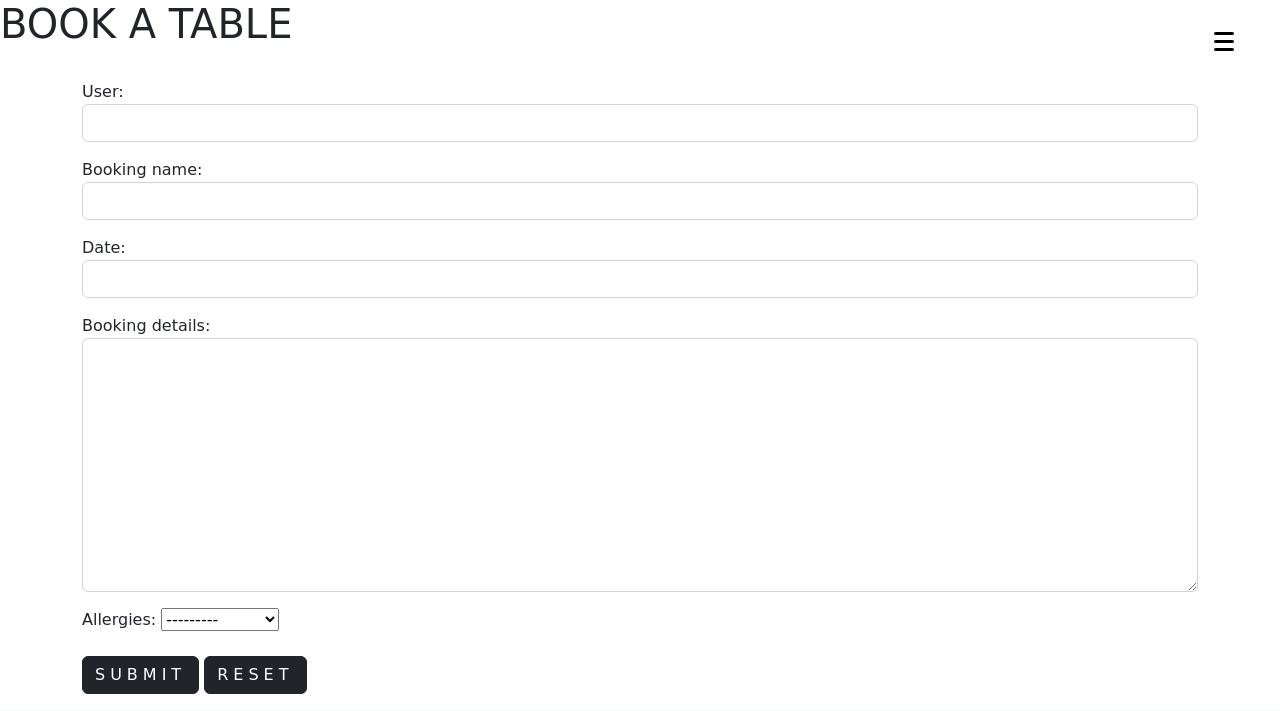
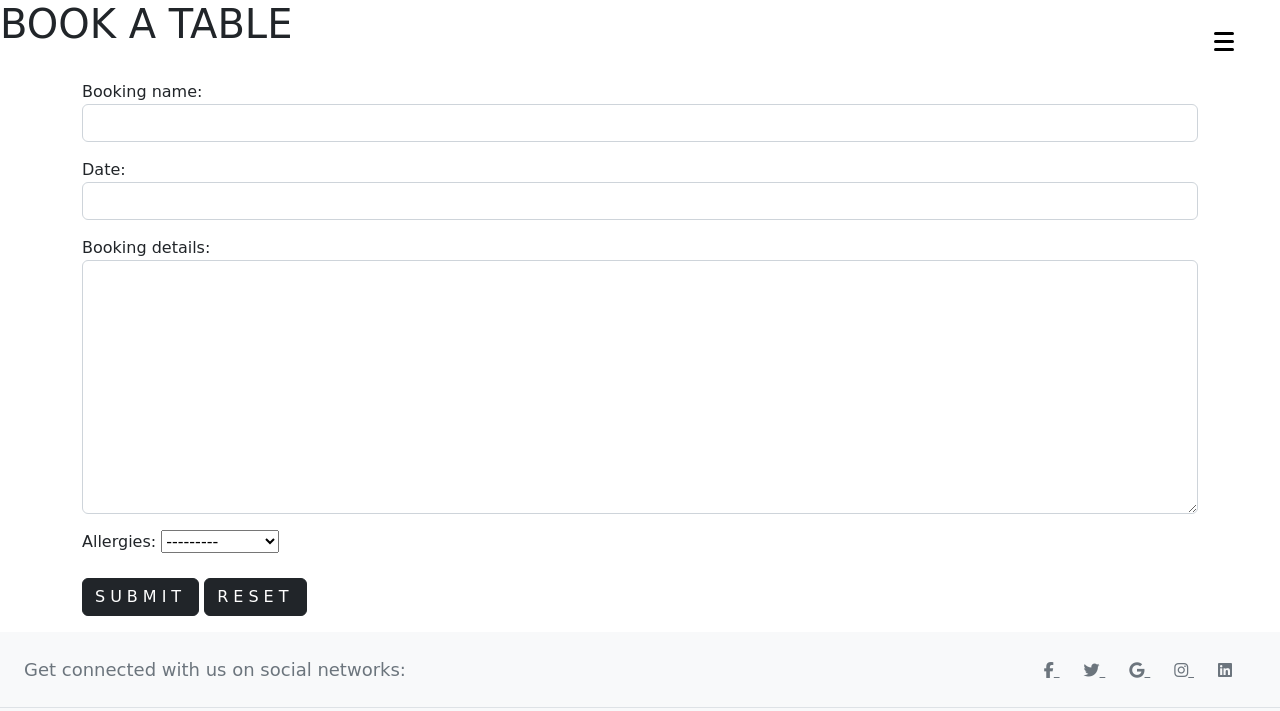
Before and after one commit to GeorgianF/Grace-P4-CI, a Django app: page /booking/ in a window 1280 px wide. Shown: the top 711 px of the page. Run offline with Django 3.2, Linux system fonts and the light colour scheme; the visitor is signed in with stand-in values (Sample User, id 1); data comes from the database, SQL or seed files in the repository; some libraries are stand-ins or nearby versions; some web fonts are replaced.

Commit message:
fix booking form + delete user on the ReservationForm

```diff
--- a/restaurant/forms.py
+++ b/restaurant/forms.py
@@ -52,13 +52,6 @@ class EventBooking(ModelForm):
 
 
 class ReservationForm(ModelForm):
-    user = forms.CharField(
-        widget=forms.TextInput(
-            attrs={
-                'class': 'form-control',
-                }
-            )
-        )
     booking_name = forms.CharField(
         widget=forms.TextInput(
             attrs={
@@ -82,7 +75,7 @@ class ReservationForm(ModelForm):
     class Meta:
         model = Booking
         fields = fields = [
-            'user',
+            # 'user',
             'booking_name',
             'date',
             'booking_details',
--- a/restaurant/views.py
+++ b/restaurant/views.py
@@ -1,4 +1,4 @@
-from django.shortcuts import render, get_object_or_404
+from django.shortcuts import render
 from django.contrib.auth.decorators import login_required
 from django.contrib.auth.models import User
 from django.views.generic import ListView
@@ -87,16 +87,18 @@ def booking_view(request):
     """
     Booking form
     """
-    user = get_object_or_404(User, username=request.user)
     if request.method == 'POST':
         form = ReservationForm(request.POST)
-        form.instance.user = user
+
         if form.is_valid():
+            booking = form.save(commit=False)
+            booking.user = User.objects.get(username=request.user.username)
+            booking.save()
+
             messages.success(
                 request,
                 'Your request has been sent succesfully registered'
                 )
-            form.save()
             form = ReservationForm()
     else:
         form = ReservationForm()
--- a/templates/account/login.html
+++ b/templates/account/login.html
@@ -13,6 +13,7 @@
       <h1 class="d-flex justify-content-center mt-4 mb-4 text-decoration-underline">{% trans "SIGN IN" %}</h1>
 
       <p>If you have not created an account yet, then please sign up first.</p>
+      <p><strong><i class="fa fa-exclamation"></i> You will need an account to manage all of your reservations</strong></p>
 
       <form class="login" method="POST" action="{% url 'account_login' %}">
         {% csrf_token %}
```
